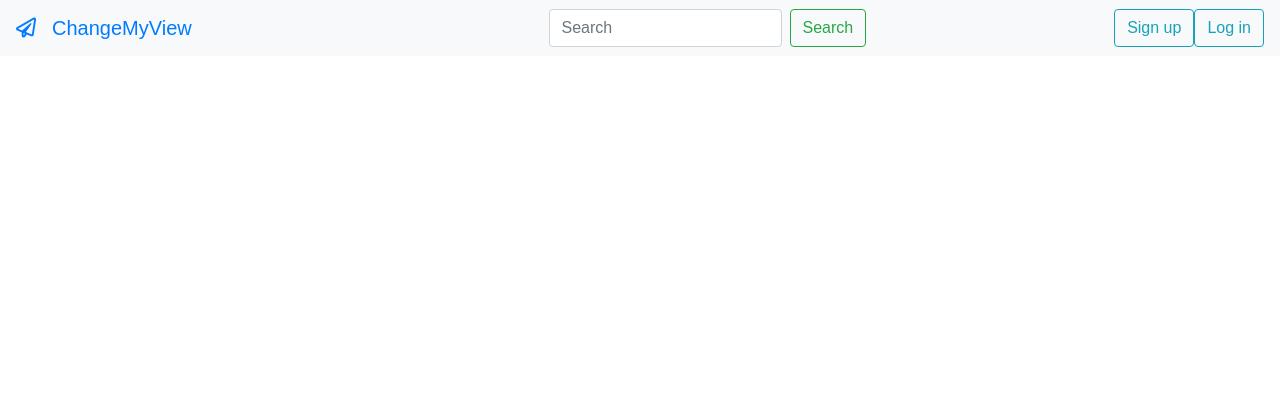
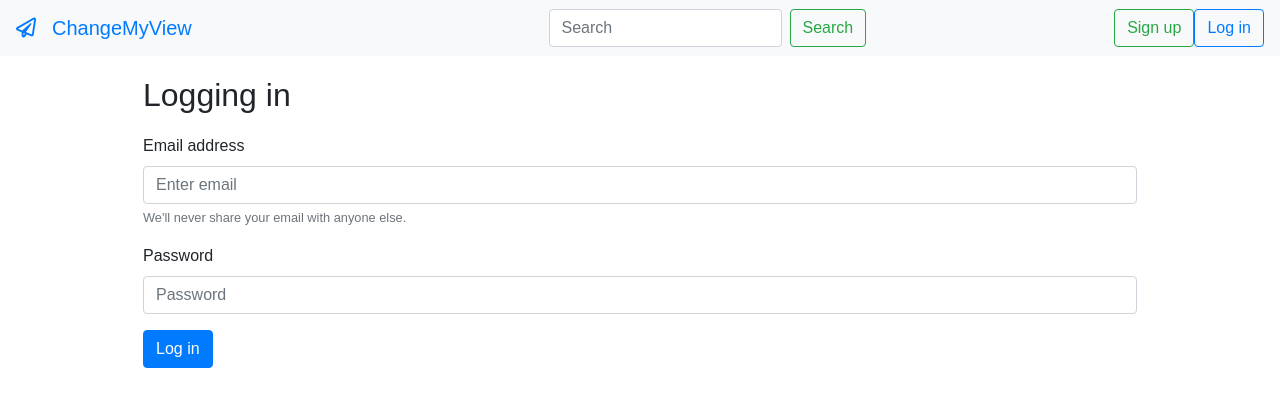
Before and after one commit to iGFerrari430/ChangeMyView, a React (Create React App) app in the folder client/: page /login in a window 1280 px wide. Shown: the top 406 px of the page. Built offline with nearby package versions, Linux system fonts and the light colour scheme; the HTML template or start-up script is replaced by a standard one.

Commit message:
Adding Login & Small Changes on style

```diff
--- a/client/src/App.css
+++ b/client/src/App.css
@@ -27,7 +27,7 @@ body {
 
 /* start of AuthComponents */
 .AuthTitle {
-    margin-top: 10px;
-    margin-bottom: 10px;
+    margin-top: 20px;
+    margin-bottom: 20px;
     font-size: 200%
 }
--- a/client/src/App.js
+++ b/client/src/App.js
@@ -22,6 +22,7 @@ export default class App extends React.Component {
                 {this.state.user? <OutNav/> : <InNav/>}
                 <Switch>
                     <Route path="/register" component={Register} />
+                    <Route path="/login" component={Login} />
                 </Switch>
 
 
--- a/client/src/components/Auth/Login.js
+++ b/client/src/components/Auth/Login.js
@@ -0,0 +1,69 @@
+import React from 'react'
+
+export default class Register extends React.Component {
+    constructor(props) {
+        super(props)
+        this.state = {
+            email: '',
+            password: ''
+        }
+    }
+
+    onEmailChange = (e) => {
+        const email = e.target.value;
+        this.setState(() => ({ email }));
+    }
+
+    onpasswordChange = (e) => {
+        const password = e.target.value;
+        this.setState(() => ({ password }));
+    }
+
+
+    onSubmit = e => {
+        e.preventDefault();
+        console.log("Hello, World!");
+        console.log(this.state);
+    }
+    render() {
+        return (
+            <div className="container center_div">
+                <div className="row">
+                    <div className="col-0"></div>
+                    <div className="col-12">
+                    <h1 className="AuthTitle">Logging in</h1>
+                    <form onSubmit={this.onSubmit}>
+                        <div className="form-group">
+                            <label htmlFor="exampleInputEmail1">Email address</label>
+                            <input
+                                    type="email"
+                                    className="form-control "
+                                    value={this.state.email}
+                                    onChange={this.onEmailChange}
+                                    id="exampleInputEmail1"
+                                    aria-describedby="emailHelp"
+                                    placeholder="Enter email"
+                                     required/>
+                            <small id="emailHelp" className="form-text text-muted">We'll never share your email with anyone else.</small>
+                        </div>
+                        <div className="form-group">
+                            <label htmlFor="Password1">Password</label>
+                            <input type="password"
+                            className="form-control "
+                            id="Password1"
+                            value={this.state.password}
+                            onChange={this.onpasswordChange}
+                            placeholder="Password"
+                            required/>
+                        </div>
+
+                        <button onSubmit={this.onSubmit} className="btn btn-primary">Log in</button>
+                    </form>
+                    </div>
+                </div>
+
+            </div>
+
+        );
+    }
+}
--- a/client/src/components/Auth/Register.js
+++ b/client/src/components/Auth/Register.js
@@ -93,7 +93,7 @@ export default class Register extends React.Component {
                             required/>
                         </div>
 
-                        <button onSubmit={this.onSubmit} className="btn btn-success">Submit</button>
+                        <button onSubmit={this.onSubmit} className="btn btn-success">Sign up</button>
                     </form>
                     </div>
                 </div>
--- a/client/src/components/layout/InNav.js
+++ b/client/src/components/layout/InNav.js
@@ -23,8 +23,8 @@ export default class InNav extends React.Component {
                  </form>
 
                  <div className="col-sm-2 rightAlign ">
-                    <Link to="/register"><button className="btn btn-outline-info">Sign up</button></Link>
-                    <Link to="/login"><button className="btn btn-outline-info">Log in</button></Link>
+                    <Link to="/register"><button className="btn btn-outline-success">Sign up</button></Link>
+                    <Link to="/login"><button className="btn btn-outline-primary">Log in</button></Link>
                  </div>
 
 
```
